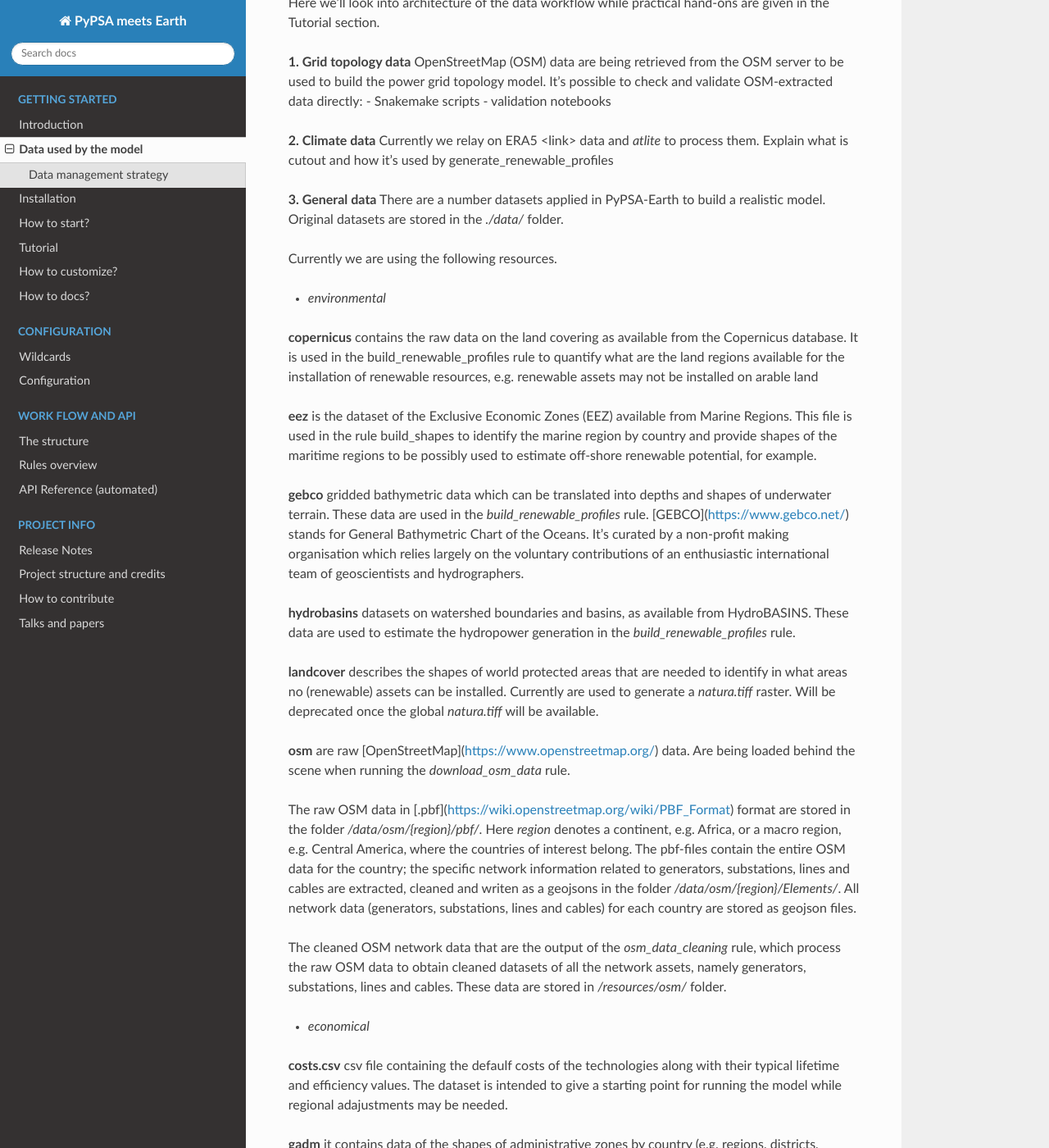
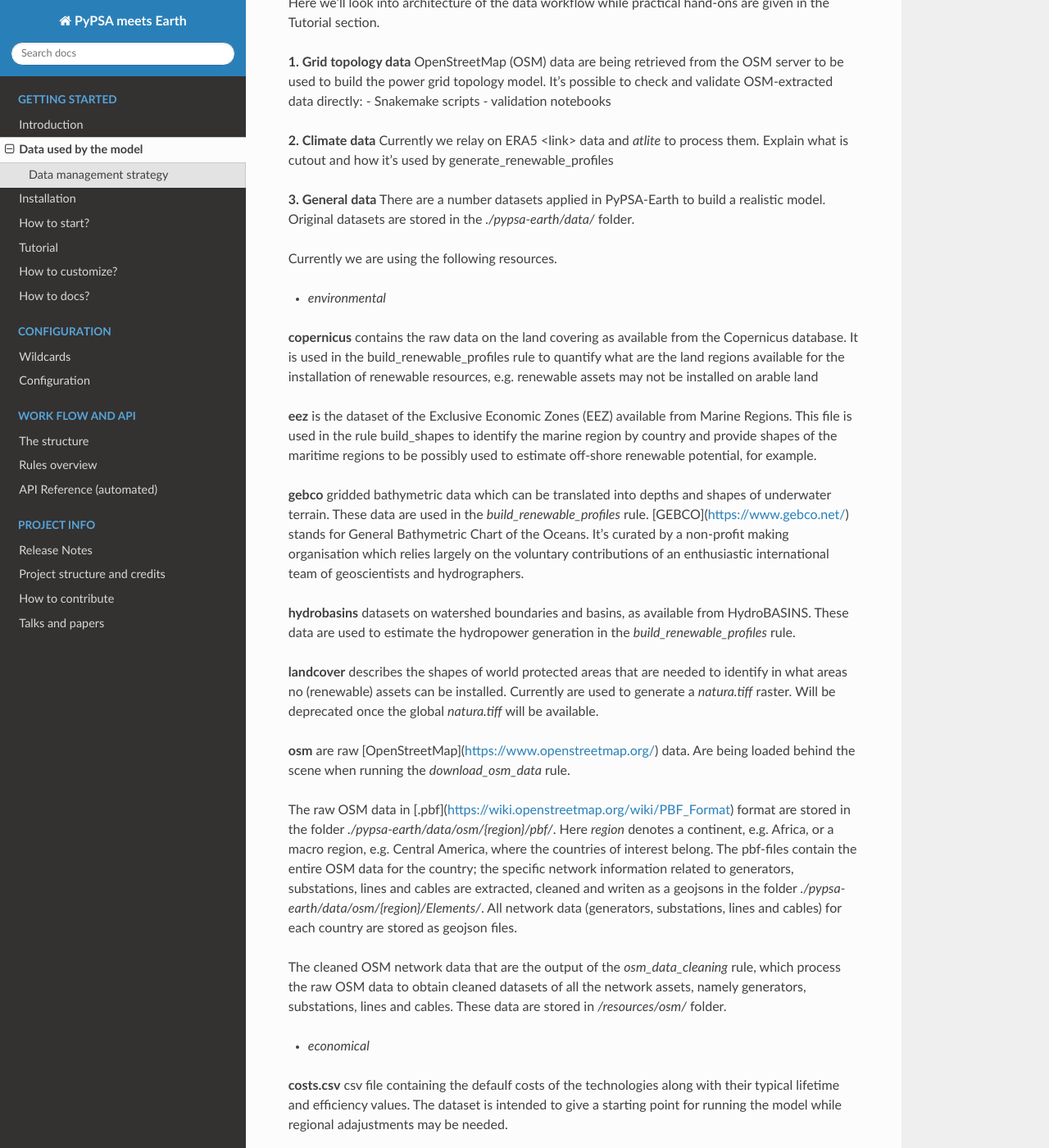
Before and after one commit to pypsa-meets-earth/pypsa-earth, a Sphinx documentation site: the page built from doc/data_workflow.rst, in a window 1280 px wide and 1400 px high, scrolled down 368 px. Shown: the whole window at 82% size. Built offline with Sphinx 7.4.7 and the Read the Docs theme 2.0.0, drawn with Linux system fonts in a browser that asks for light colours; pages that are not in the unit, such as notebooks, are missing from menus; the version number could not be read and is left out.

Commit message:
Fix the data folder name

```diff
--- a/doc/data_workflow.rst
+++ b/doc/data_workflow.rst
@@ -29,7 +29,7 @@ Currently we relay on ERA5 <link> data and `atlite` to process them.
 Explain what is cutout and how it's used by generate_renewable_profiles
 
 **3. General data**
-There are a number datasets applied in PyPSA-Earth to build a realistic model. Original datasets are stored in the `./data/` folder.
+There are a number datasets applied in PyPSA-Earth to build a realistic model. Original datasets are stored in the `./pypsa-earth/data/` folder.
 
 Currently we are using the following resources.
 
@@ -47,7 +47,7 @@ Currently we are using the following resources.
 
 **osm** are raw [OpenStreetMap](https://www.openstreetmap.org/) data. Are being loaded behind the scene when running the `download_osm_data` rule.
 
-The raw OSM data in [.pbf](https://wiki.openstreetmap.org/wiki/PBF_Format) format are stored in the folder `/data/osm/{region}/pbf/`. Here `region` denotes a continent, e.g. Africa, or a macro region, e.g. Central America, where the countries of interest belong. The pbf-files contain the entire OSM data for the country; the specific network information related to generators, substations, lines and cables are extracted, cleaned and writen as a geojsons in the folder `/data/osm/{region}/Elements/`. All network data (generators, substations, lines and cables) for each country are stored as geojson files.
+The raw OSM data in [.pbf](https://wiki.openstreetmap.org/wiki/PBF_Format) format are stored in the folder `./pypsa-earth/data/osm/{region}/pbf/`. Here `region` denotes a continent, e.g. Africa, or a macro region, e.g. Central America, where the countries of interest belong. The pbf-files contain the entire OSM data for the country; the specific network information related to generators, substations, lines and cables are extracted, cleaned and writen as a geojsons in the folder `./pypsa-earth/data/osm/{region}/Elements/`. All network data (generators, substations, lines and cables) for each country are stored as geojson files.
 
 The cleaned OSM network data that are the output of the `osm_data_cleaning` rule, which process the raw OSM data to obtain cleaned datasets of all the network assets, namely generators, substations, lines and cables. These data are stored in `/resources/osm/` folder.
 
```
